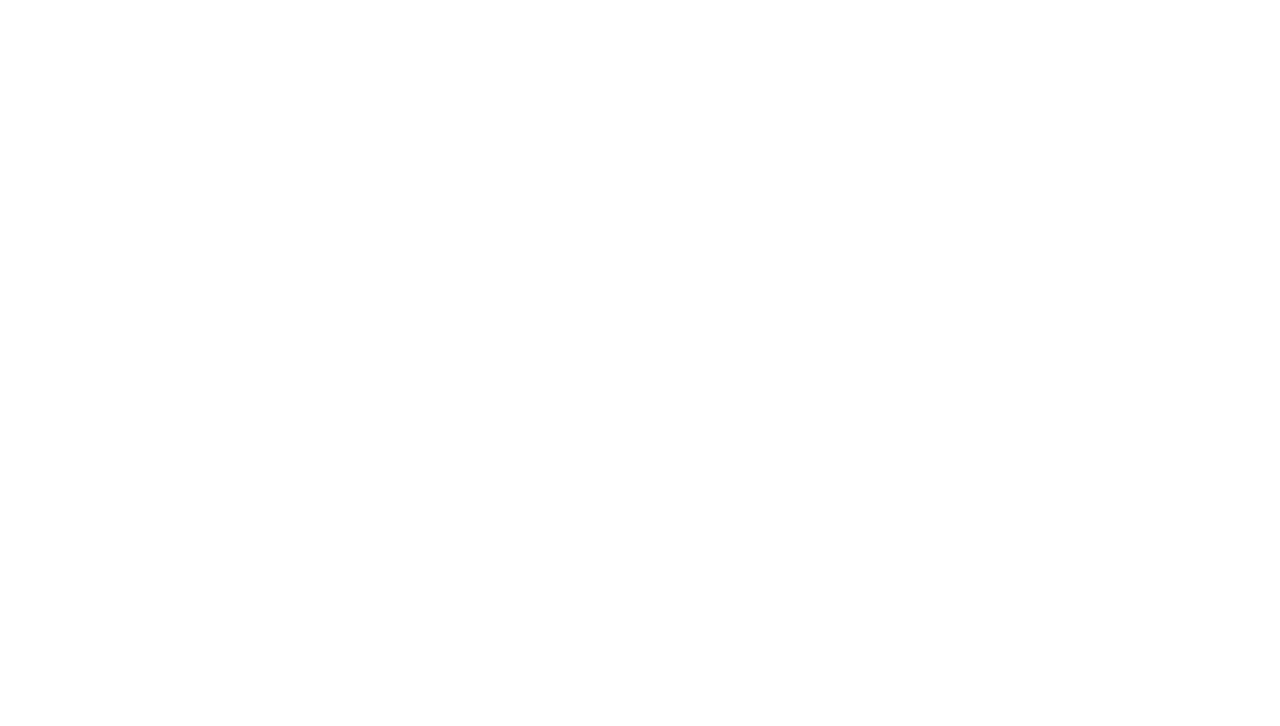
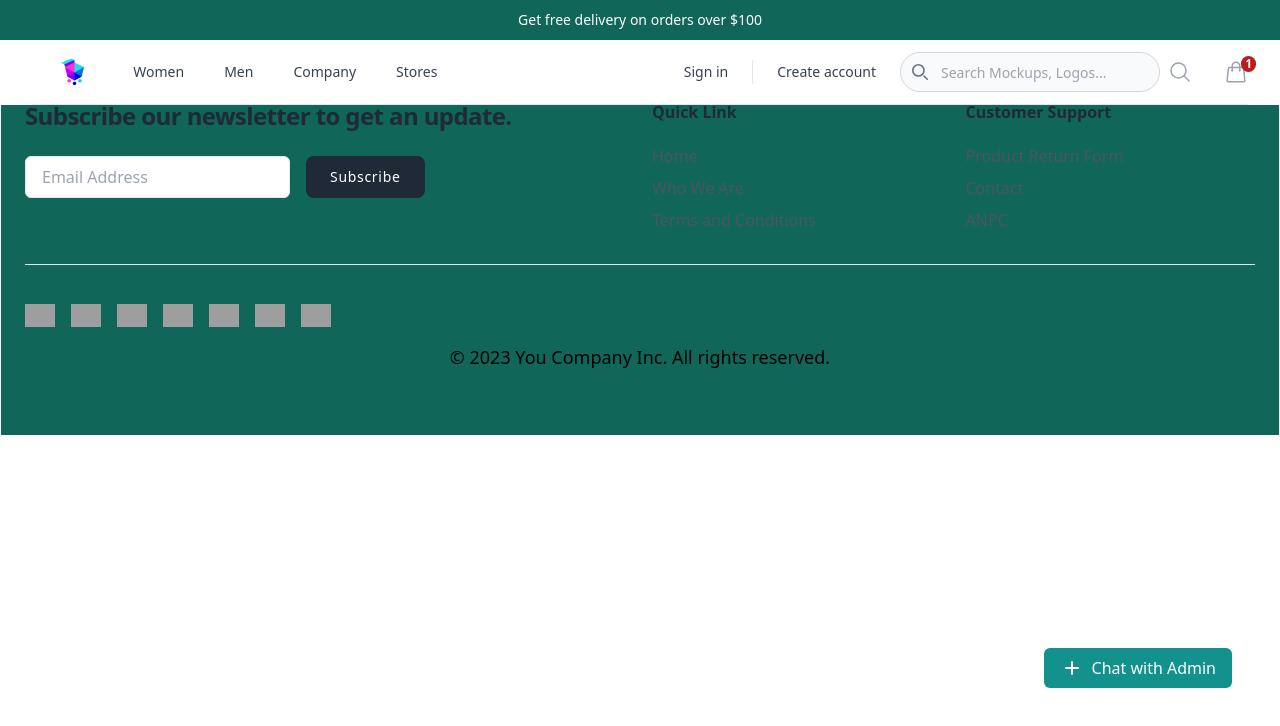
Before and after one commit to CleanCodeRo/SalesAppTemplate-Frontend, a React (Vite) app in the folder SalesApp/: page /aboutUs in a window 1280 px wide. Before the commit this address had no page. Shown: the top 726 px of the page. Built offline with nearby package versions, Linux system fonts and the light colour scheme; grey boxes are pictures that could not be loaded.

Commit message:
Update links in the footer and add About Us page.

```diff
--- /dev/null
+++ b/SalesApp/src/Components/AboutUs/AboutUs.jsx
@@ -0,0 +1,13 @@
+import Footer from "../Footer/Footer";
+import Header from "../Header/Header";
+
+const AboutUs = () => {
+    return (
+        <div>
+            <Header/>
+            Heloooooooooooooooooooooooooooooooooooo
+            <Footer/>
+        </div>
+    )
+}
+export default AboutUs;
--- a/SalesApp/src/Components/Footer/Footer.jsx
+++ b/SalesApp/src/Components/Footer/Footer.jsx
@@ -1,5 +1,72 @@
+import React, { useEffect } from "react";
 
 const Footer = () => {
+  useEffect(() => {
+    // Function to initialize chatbox after the DOM has loaded
+    const chatbox = document.getElementById("chatbox");
+    const chatContainer = document.getElementById("chat-container");
+    const userInput = document.getElementById("user-input");
+    const sendButton = document.getElementById("send-button");
+    const openChatButton = document.getElementById("open-chat");
+    const closeChatButton = document.getElementById("close-chat");
+
+    let isChatboxOpen = true; // Set the initial state to open
+
+    // Function to toggle the chatbox visibility
+    function toggleChatbox() {
+      chatContainer.classList.toggle("hidden");
+      isChatboxOpen = !isChatboxOpen; // Toggle the state
+    }
+
+    // Add an event listener to the open chat button
+    openChatButton.addEventListener("click", toggleChatbox);
+
+    // Add an event listener to the close chat button
+    closeChatButton.addEventListener("click", toggleChatbox);
+
+    // Add an event listener to the send button
+    sendButton.addEventListener("click", function () {
+      const userMessage = userInput.value;
+      if (userMessage.trim() !== "") {
+        addUserMessage(userMessage);
+        respondToUser(userMessage);
+        userInput.value = "";
+      }
+    });
+
+    userInput.addEventListener("keyup", function (event) {
+      if (event.key === "Enter") {
+        const userMessage = userInput.value;
+        addUserMessage(userMessage);
+        respondToUser(userMessage);
+        userInput.value = "";
+      }
+    });
+  }, []);
+
+  function addUserMessage(message) {
+    const messageElement = document.createElement("div");
+    messageElement.classList.add("mb-2", "text-right");
+    messageElement.innerHTML = `<p className="bg-primary-100 text-white rounded-lg py-2 px-4 inline-block">${message}</p>`;
+    chatbox.appendChild(messageElement);
+    chatbox.scrollTop = chatbox.scrollHeight;
+  }
+
+  function addBotMessage(message) {
+    const messageElement = document.createElement("div");
+    messageElement.classList.add("mb-2");
+    messageElement.innerHTML = `<p className="bg-gray-200 text-black rounded-lg py-2 px-4 inline-block">${message}</p>`;
+    chatbox.appendChild(messageElement);
+    chatbox.scrollTop = chatbox.scrollHeight;
+  }
+
+  function respondToUser(userMessage) {
+    // Replace this with your chatbot logic
+    setTimeout(() => {
+      addBotMessage("This is a response from the chatbot.");
+    }, 500);
+  }
+
   return (
     <footer className="mt-auto pt-5 bg-primary-100 font-sans border-t-8 border border-white">
       <div className="container px-6 py-12 mx-auto">
@@ -13,7 +80,7 @@ const Footer = () => {
               <input
                 id="email"
                 type="text"
-                  className="px-4 py-2 text-gray-700 bg-white border rounded-md dark:bg-gray-900 dark:text-gray-300 dark:border-gray-600 focus:border-blue-400 dark:focus:border-blue-300 focus:outline-none focus:ring focus:ring-opacity-40 focus:ring-blue-300"
+                className="px-4 py-2 text-black bg-white border rounded-md dark:bg-gray-900 dark:text-gray-300 dark:border-gray-600 focus:border-blue-400 dark:focus:border-blue-300 focus:outline-none focus:ring focus:ring-opacity-40 focus:ring-blue-300"
                 placeholder="Email Address"
               />
 
@@ -29,33 +96,144 @@ const Footer = () => {
             </p>
 
             <div className="flex flex-col items-start mt-5 space-y-2">
-                <p className="text-gray-600 transition-colors duration-300 dark:text-gray-300 dark:hover:text-blue-400 hover:underline hover:cursor-pointer hover:text-blue-500">
+              <a
+                href="/"
+                className="text-gray-600 transition-colors duration-300 dark:text-gray-300 dark:hover:text-blue-400 hover:underline hover:cursor-pointer hover:text-blue-500"
+              >
                 Home
+              </a>
+              <a
+                href="/aboutUs"
+                className="text-gray-600 transition-colors duration-300 dark:text-gray-300 dark:hover:text-blue-400 hover:underline hover:cursor-pointer hover:text-blue-500"
+              >
+                Who We Are
+              </a>
+              <a
+                href="/termsAndConditions"
+                className="text-gray-600 transition-colors duration-300 dark:text-gray-300 dark:hover:text-blue-400 hover:underline hover:cursor-pointer hover:text-blue-500"
+              >
+                Terms and Conditions
+              </a>
+            </div>
+            <div className="fixed bottom-24 right-8 mb-4 mr-4">
+              <button
+                id="open-chat"
+                className="bg-primary-200 text-white py-2 px-4 rounded-md hover:bg-primary-300 transition duration-300 flex items-center"
+              >
+                <svg
+                  xmlns="http://www.w3.org/2000/svg"
+                  className="w-6 h-6 mr-2"
+                  fill="none"
+                  viewBox="0 0 24 24"
+                  stroke="currentColor"
+                >
+                  <path
+                    stroke-linecap="round"
+                    stroke-linejoin="round"
+                    stroke-width="2"
+                    d="M12 6v6m0 0v6m0-6h6m-6 0H6"
+                  ></path>
+                </svg>
+                Chat with Admin
+              </button>
+            </div>
+            <div
+              id="chat-container"
+              className="hidden fixed bottom-16 right-4 w-96"
+            >
+              <div className="bg-white shadow-md rounded-lg max-w-lg w-full">
+                <div className="p-4 border-b bg-primary-100 text-white rounded-t-lg flex justify-between items-center">
+                  <p className="text-lg font-semibold">Admin</p>
+                  <button
+                    id="close-chat"
+                    className="text-gray-300 hover:text-gray-400 focus:outline-none focus:text-gray-400"
+                  >
+                    <svg
+                      xmlns="http://www.w3.org/2000/svg"
+                      className="w-6 h-6"
+                      fill="none"
+                      viewBox="0 0 24 24"
+                      stroke="currentColor"
+                    >
+                      <path
+                        stroke-linecap="round"
+                        stroke-linejoin="round"
+                        stroke-width="2"
+                        d="M6 18L18 6M6 6l12 12"
+                      ></path>
+                    </svg>
+                  </button>
+                </div>
+                <div id="chatbox" className="p-4 h-80 overflow-y-auto">
+                  <div className="mb-2 text-right">
+                    <p className="bg-primary-100 text-white rounded-lg py-2 px-4 inline-block">
+                      hello
                     </p>
-                <p className="text-gray-600 transition-colors duration-300 dark:text-gray-300 dark:hover:text-blue-400 hover:underline hover:cursor-pointer hover:text-blue-500">
-                  Who We Are
+                  </div>
+                  <div className="mb-2">
+                    <p className="bg-gray-200 text-black rounded-lg py-2 px-4 inline-block">
+                      This is a response from the chatbot.
                     </p>
-                <p className="text-gray-600 transition-colors duration-300 dark:text-gray-300 dark:hover:text-blue-400 hover:underline hover:cursor-pointer hover:text-blue-500">
-                  Our Philosophy
+                  </div>
+                  <div className="mb-2 text-right">
+                    <p className="bg-primary-100 text-white rounded-lg py-2 px-4 inline-block">
+                      this example of chat
                     </p>
+                  </div>
+                  <div className="mb-2">
+                    <p className="bg-gray-200 text-black rounded-lg py-2 px-4 inline-block">
+                      This is a response from the chatbot.
+                    </p>
+                  </div>
+                  <div className="mb-2 text-right">
+                    <p className="bg-primary-100 text-white rounded-lg py-2 px-4 inline-block">
+                      design with tailwind
+                    </p>
+                  </div>
+                  <div className="mb-2">
+                    <p className="bg-gray-200 text-black rounded-lg py-2 px-4 inline-block">
+                      This is a response from the chatbot.
+                    </p>
+                  </div>
+                </div>
+                <div className="p-4 border-t flex">
+                  <input
+                    id="user-input"
+                    type="text"
+                    placeholder="Type a message"
+                    className="w-full px-3 py-2 border rounded-l-md focus:outline-none focus:ring-2 focus:ring-primary-200"
+                  />
+                  <button
+                    id="send-button"
+                    className="bg-primary-100 text-white px-4 py-2 rounded-r-md hover:bg-primaruy-200 transition duration-300"
+                  >
+                    Send
+                  </button>
+                </div>
+              </div>
             </div>
           </div>
 
           <div>
             <p className="font-semibold text-gray-800 dark:text-white">
-                Industries
+              Customer Support
             </p>
 
             <div className="flex flex-col items-start mt-5 space-y-2">
               <p className="text-gray-600 transition-colors duration-300 dark:text-gray-300 dark:hover:text-blue-400 hover:underline hover:cursor-pointer hover:text-blue-500">
-                  Retail & E-Commerce
+                Product Return Form
               </p>
               <p className="text-gray-600 transition-colors duration-300 dark:text-gray-300 dark:hover:text-blue-400 hover:underline hover:cursor-pointer hover:text-blue-500">
-                  Information Technology
+                Contact
               </p>
-                <p className="text-gray-600 transition-colors duration-300 dark:text-gray-300 dark:hover:text-blue-400 hover:underline hover:cursor-pointer hover:text-blue-500">
-                  Finance & Insurance
-                </p>
+              <a
+                href="https://anpc.ro/?ref=footer_3_6"
+                target="_blank"
+                rel="noopener noreferrer"
+                className="text-gray-600 transition-colors duration-300 dark:text-gray-300 dark:hover:text-blue-400 hover:underline hover:cursor-pointer hover:text-blue-500"
+              >
+                ANPC
+              </a>
             </div>
           </div>
         </div>
@@ -116,5 +294,5 @@ const Footer = () => {
       </div>
     </footer>
   );
-}
-export default Footer
+};
+export default Footer;
--- a/SalesApp/src/Components/Header/Header.jsx
+++ b/SalesApp/src/Components/Header/Header.jsx
@@ -558,10 +558,10 @@ const Header = () => {
                       : "translate-x-1 opacity-0 invisible"
                     }`}
                     >
-                      <div class="relative">
-                        <div class="absolute inset-y-0 start-0 flex items-center ps-3 pointer-events-none">
+                      <div className="relative">
+                        <div className="absolute inset-y-0 start-0 flex items-center ps-3 pointer-events-none">
                           <svg
-                            class="w-4 h-4 text-gray-500 dark:text-gray-400"
+                            className="w-4 h-4 text-gray-500 dark:text-gray-400"
                             aria-hidden="true"
                             xmlns="http://www.w3.org/2000/svg"
                             fill="none"
@@ -569,9 +569,9 @@ const Header = () => {
                           >
                             <path
                               stroke="currentColor"
-                              stroke-linecap="round"
-                              stroke-linejoin="round"
-                              stroke-width="2"
+                              strokeLinecap="round"
+                              strokeLinejoin="round"
+                              strokeWidth="2"
                               d="m19 19-4-4m0-7A7 7 0 1 1 1 8a7 7 0 0 1 14 0Z"
                             />
                           </svg>
@@ -579,7 +579,7 @@ const Header = () => {
                         <input
                           type="search"
                           id="default-search"
-                          class="h-10 block p-4 ps-10 text-sm rounded-full text-gray-900 border border-gray-300 bg-gray-50 focus:ring-blue-500 focus:border-blue-500 dark:bg-gray-700 dark:border-gray-600 dark:placeholder-gray-400 dark:text-white dark:focus:ring-blue-500 dark:focus:border-blue-500"
+                          className="h-10 block p-4 ps-10 text-sm rounded-full text-gray-900 border border-gray-300 bg-gray-50 focus:ring-blue-500 focus:border-blue-500 dark:bg-gray-700 dark:border-gray-600 dark:placeholder-gray-400 dark:text-white dark:focus:ring-blue-500 dark:focus:border-blue-500"
                           placeholder="Search Mockups, Logos..."
                           required
                         />
--- a/SalesApp/src/main.jsx
+++ b/SalesApp/src/main.jsx
@@ -8,6 +8,7 @@ import Homepage from './Components/Homepage/Homepage';
 import SignIn from './Components/SignIn/SignIn';
 import CreateAccount from './Components/CreateAccount/CreateAccount';
 import Product from './Components/Products/ProductPage/ProductPage';
+import AboutUs from './Components/AboutUs/AboutUs';
 
 const Main = () => {
   return (
@@ -24,6 +25,9 @@ const Main = () => {
       <Routes>
         <Route path="/product" element={<Product />} />
       </Routes>
+      <Routes>
+        <Route path="/aboutUs" element={<AboutUs />} />
+      </Routes>
     </BrowserRouter>
   );
 }
```
Lines whose indentation alone changed are shown as unchanged.
